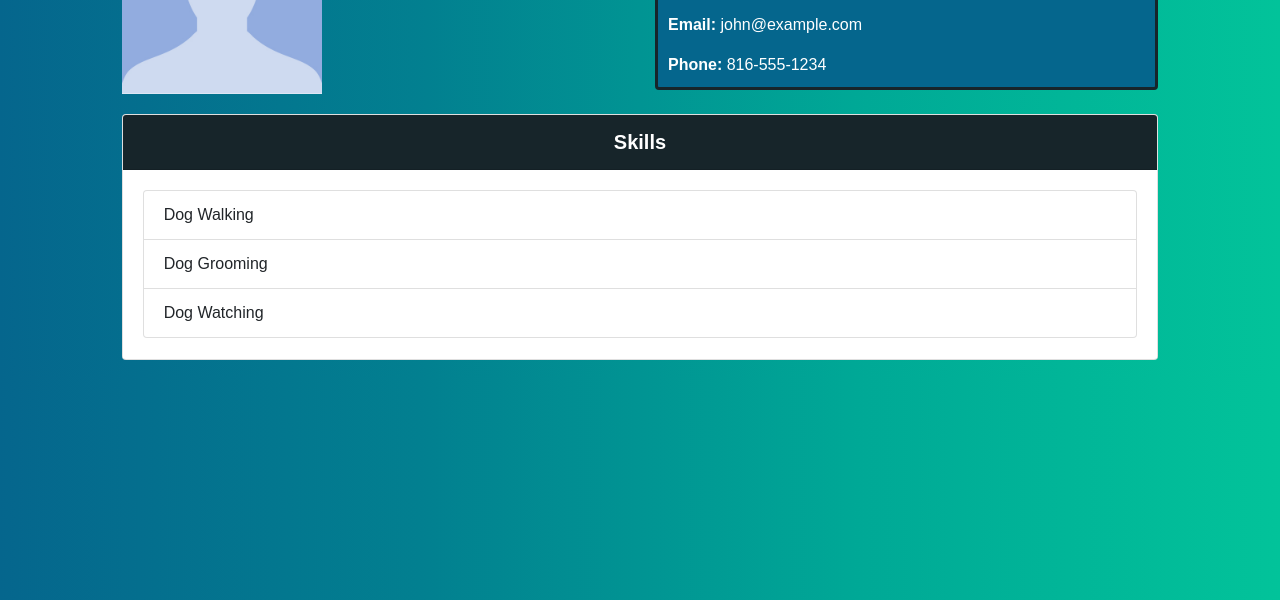
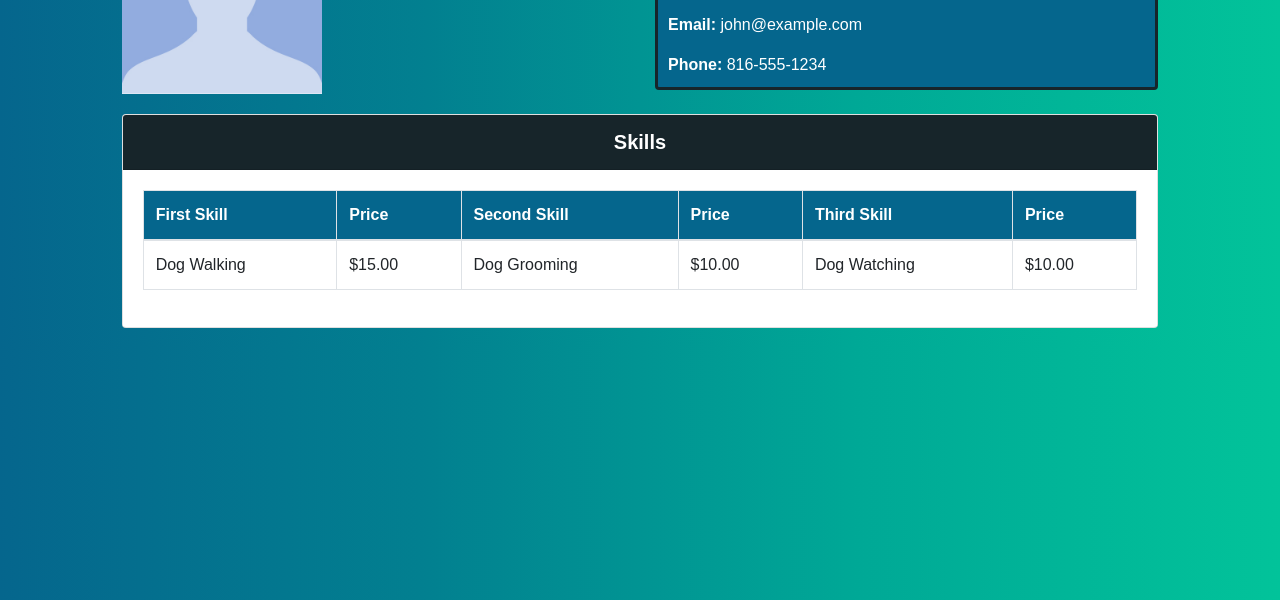
Before and after one commit to Cornflakes1009/everyday-jo-jobs, a website: page views/profile.html in a window 1280 px wide. Shown: the part 200-800 px from the top of the page. Drawn offline with nearby package versions, Linux system fonts and the light colour scheme.

Commit message:
additional skills columns

```diff
--- a/views/profile.html
+++ b/views/profile.html
@@ -78,11 +78,28 @@
                         Skills
                     </div>
                     <div class="card-body" id="skills-list">
-                        <ul class="list-group">
-                            <li class="list-group-item">Dog Walking</li>
-                            <li class="list-group-item">Dog Grooming</li>
-                            <li class="list-group-item">Dog Watching</li>
-                        </ul>
+                            <table class="table table-hover table-bordered">
+                                <thead class="main-table-head">
+                                    <tr>
+                                        <th scope="col">First Skill</th>
+                                        <th scope="col">Price</th>
+                                        <th scope="col">Second Skill</th>
+                                        <th scope="col">Price</th>
+                                        <th scope="col">Third Skill</th>
+                                        <th scope="col">Price</th>
+                                    </tr>
+                                </thead>
+                                <tbody>
+                                    <tr>
+                                        <td>Dog Walking</td>
+                                        <td>$15.00</td>
+                                        <td>Dog Grooming</td>
+                                        <td>$10.00</td>
+                                        <td>Dog Watching</td>
+                                        <td>$10.00</td>
+                                    </tr>
+                                </tbody>
+                            </table>
                 </div>
             <div class="col-md-1"></div>
 
```
Also changed, not shown: views/main.html (+24 -6 lines).
